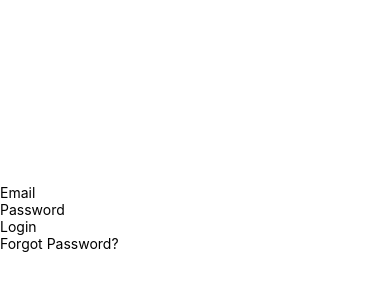
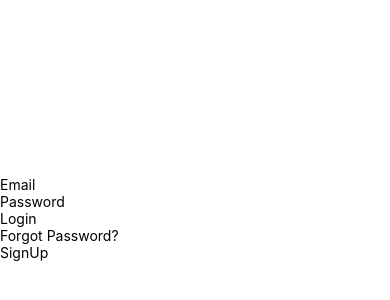
Before and after one commit to dianalam122/DeltaHacks, a React Native app: screen /Login in a window 390 px wide. Shown: the part 204-504 px from the top of the page. Built offline with nearby package versions, Linux system fonts and the light colour scheme.

Commit message:
Ad UI Buttons

```diff
--- a/Dashboard.js
+++ b/Dashboard.js
@@ -24,7 +24,8 @@ export const Dashboard = ({navigation, route}) => {
             const docSnap = await getData(uid);
 
             if (docSnap.exists()) {
-                setHasWallet(docSnap.data().walletId !== null);
+                Alert.alert("Document data:", docSnap.data());
+                setHasWallet(docSnap.data().walletId !== "");
                 setWalletId(docSnap.data().walletId);
                 setEmail(docSnap.data().email);
                 setUid(uid);
--- a/Login.js
+++ b/Login.js
@@ -48,6 +48,9 @@ export const Login = ({navigation}) => {
           <Pressable onPress={() => navigation.navigate("Reset")}>
               <Text>Forgot Password?</Text>
           </Pressable>
+          <Pressable onPress={() => navigation.navigate("SignUp")}>
+              <Text>SignUp</Text>
+          </Pressable>
       </View>
   );
 };
--- a/SignUp.js
+++ b/SignUp.js
@@ -76,6 +76,11 @@ export const SignUp = ({navigation}) => {
         >
             <Text>Sign Up</Text>
         </Pressable>
+          <Pressable
+              onPress={() => navigation.navigate('Login')}
+          >
+              <Text>Login</Text>
+          </Pressable>
       </View>
   );
 };
```
